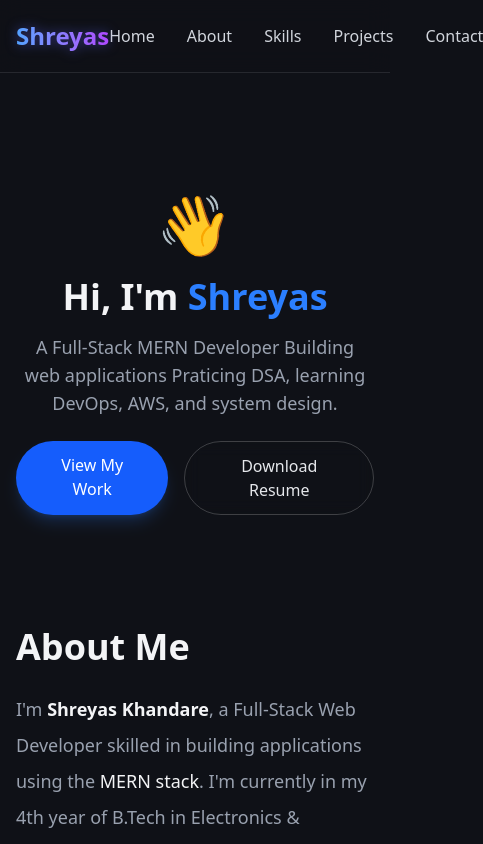
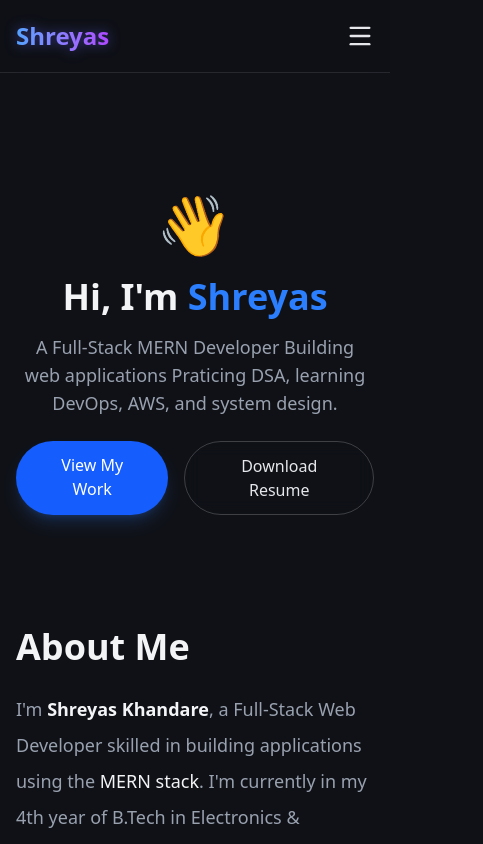
Before and after one commit to shreyas-khandare/shreyas-portfolio, a Next.js app: page / in a window 390 px wide. Shown: the top 844 px of the page, 483 px wide, since content can reach past the window. Built offline with nearby package versions, Linux system fonts and the light colour scheme.

Commit message:
Make navbar mobile responsive with hamburger menu

```diff
--- a/components/Navbar.tsx
+++ b/components/Navbar.tsx
@@ -1,9 +1,13 @@
 "use client";
 
+import { useState } from "react";
 import Link from "next/link";
-import { motion } from "framer-motion";
+import { motion, AnimatePresence } from "framer-motion";
+import { Menu, X } from "lucide-react";
 
 export function Navbar() {
+  const [open, setOpen] = useState(false);
+
   return (
     <motion.nav
       initial={{ y: -20, opacity: 0 }}
@@ -12,24 +16,55 @@ export function Navbar() {
       className="sticky top-0 z-50 bg-[#0f1117]/80 backdrop-blur-md border-b border-white/10"
     >
       <div className="max-w-5xl mx-auto flex items-center justify-between py-5 px-4">
+
         {/* Logo */}
         <motion.a
-          href="#"
+          href="#home"
           whileHover={{ scale: 1.05 }}
           className="text-2xl font-bold bg-gradient-to-r from-blue-400 to-purple-500 text-transparent bg-clip-text drop-shadow-[0_0_6px_rgba(100,100,255,0.5)]"
         >
           Shreyas
         </motion.a>
 
-        {/* Navigation Links */}
-        <div className="flex gap-8 text-base font-medium text-gray-300">
-          <Link href="/">Home</Link>
-          <Link href="#about">About</Link>
-          <Link href="#skills">Skills</Link>
-          <Link href="#projects">Projects</Link>
-          <Link href="#contact">Contact</Link>
+        {/* Desktop Navigation */}
+        <div className="hidden md:flex gap-8 text-base font-medium text-gray-300">
+          <Link href="#home" className="hover:text-white transition">Home</Link>
+          <Link href="#about" className="hover:text-white transition">About</Link>
+          <Link href="#skills" className="hover:text-white transition">Skills</Link>
+          <Link href="#projects" className="hover:text-white transition">Projects</Link>
+          <Link href="#contact" className="hover:text-white transition">Contact</Link>
         </div>
+
+        {/* Mobile Menu Button */}
+        <button
+          className="md:hidden text-gray-200"
+          onClick={() => setOpen(!open)}
+          aria-label="Toggle Menu"
+        >
+          {open ? <X size={28} /> : <Menu size={28} />}
+        </button>
       </div>
+
+      {/* Mobile Menu */}
+      <AnimatePresence>
+        {open && (
+          <motion.div
+            initial={{ height: 0, opacity: 0 }}
+            animate={{ height: "auto", opacity: 1 }}
+            exit={{ height: 0, opacity: 0 }}
+            transition={{ duration: 0.3 }}
+            className="md:hidden bg-[#0f1117]/95 backdrop-blur-md border-t border-white/10"
+          >
+            <div className="flex flex-col px-6 py-4 gap-4 text-gray-300 text-base">
+              <Link href="#home" onClick={() => setOpen(false)}>Home</Link>
+              <Link href="#about" onClick={() => setOpen(false)}>About</Link>
+              <Link href="#skills" onClick={() => setOpen(false)}>Skills</Link>
+              <Link href="#projects" onClick={() => setOpen(false)}>Projects</Link>
+              <Link href="#contact" onClick={() => setOpen(false)}>Contact</Link>
+            </div>
+          </motion.div>
+        )}
+      </AnimatePresence>
     </motion.nav>
   );
 }
```
